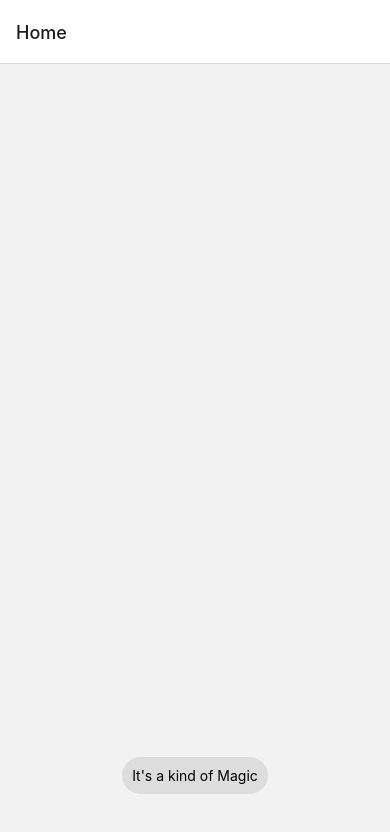
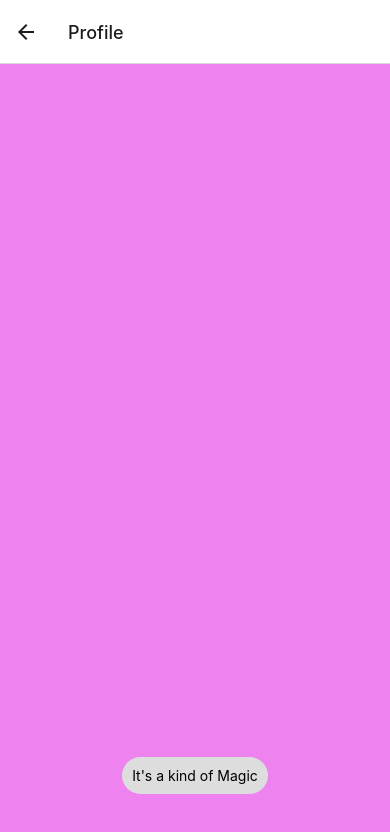
Before and after one commit to damiantriebl/Marbellinder, a React Native app: screen /Profile in a window 390 px wide. Shown: the top 832 px of the page. Built offline with nearby package versions, Linux system fonts and the light colour scheme.

Commit message:
fixed useReducer and changed order of screens, simplified DB flags

```diff
--- a/App.js
+++ b/App.js
@@ -12,9 +12,9 @@ const Stack = createNativeStackNavigator()
 export default function App() {
   return (
     <NavigationContainer>
-      <Stack.Navigator initialRouteName='Home'>
-        <Stack.Screen name='Home' component={Home} />
+      <Stack.Navigator initialRouteName='PlayersList'>
         <Stack.Screen name='PlayersList' component={PlayersList} />
+        <Stack.Screen name='Profile' component={Home} />
       </Stack.Navigator>
     </NavigationContainer>
   );
--- a/screens/Home.js
+++ b/screens/Home.js
@@ -1,6 +1,5 @@
-import React, { useState, useCallback } from 'react'
+import React, { useState, useEffect } from 'react'
 import { Text, View, StyleSheet, FlatList, TouchableOpacity } from 'react-native'
-import { useFocusEffect } from '@react-navigation/native';
 import getMatches from '../utils/getMatches'
 
 const Home = ({ navigation }) => {
@@ -16,11 +15,9 @@ const Home = ({ navigation }) => {
         setMatches(data);
     }
 
-    useFocusEffect(
-        useCallback(() => {
-            getData();
-        }, [])
-    );
+    useEffect(() => {
+        getData();
+    }, []);
 
     const renderItem = ({ item }) => {
         return (
@@ -31,7 +28,7 @@ const Home = ({ navigation }) => {
     }
 
     return (
-        <View style={{ flex: 1, alignItems: 'center', justifyContent: 'center', padding: 50 }}>
+        <View style={styles.container}>
             <FlatList
                 data={matches}
                 renderItem={renderItem}
@@ -50,6 +47,13 @@ const Home = ({ navigation }) => {
 }
 
 const styles = StyleSheet.create({
+    container: {
+        flex: 1,
+        alignItems: 'center',
+        justifyContent: 'center',
+        backgroundColor: 'violet',
+        padding: 50
+    },
     button: {
         alignItems: "center",
         backgroundColor: "#DDDDDD",
--- a/screens/PlayersList.js
+++ b/screens/PlayersList.js
@@ -1,5 +1,6 @@
-import React, { useEffect, useState } from 'react'
-import { Card, Text, View, TouchableOpacity, StyleSheet, FlatList } from 'react-native'
+import React, { useCallback, useState, useReducer } from 'react'
+import { Text, View, StyleSheet, FlatList, TouchableOpacity } from 'react-native'
+import { useFocusEffect } from '@react-navigation/native';
 import getPlayers from '../utils/getPlayers'
 import SwipeGesture from '../Common/swipeGesture';
 import updateMatch from '../utils/updateMatch';
@@ -7,10 +8,35 @@ import updateMatch from '../utils/updateMatch';
 // We can pass params: navigation.navigate('User', {id:8})
 //You can also think of the route object like a URL. Params shouldn't contain data that you think should not be in the URL
 
+const reducer = (state, action) => {
+    switch (action.type) {
+        case 'remove':
+            const listPlayers = state.players.filter(player => player.id !== action.payload)
+            return { players: listPlayers }
+        case 'add':
+            return { players: action.payload }
+        default:
+            return state
+    }
+}
+
 const PlayersList = ({ navigation }) => {
-    const [players, setPlayers] = useState([])
+    const [state, dispatch] = useReducer(reducer, { players: [] });
     const [error, setError] = useState('')
-    const [isLoading, setLoading] = useState(true);
+
+    const getData = async () => {
+        const data = await getPlayers()
+        if (data.errorMessage) {
+            setError(data.errorMessage)
+        }
+        dispatch({ type: 'add', payload: data })
+    }
+
+    useFocusEffect(
+        useCallback(() => {
+            getData();
+        }, [])
+    );
 
     const updateElementMatch = async (id, selector) => {
         const newMatch = await updateMatch(id, selector)
@@ -18,20 +44,18 @@ const PlayersList = ({ navigation }) => {
             //manage error
             console.log(newMatch.errorMessage)
         }
-        const listPlayers = players.filter(player => player.id !== id)
-        setPlayers(listPlayers)
+        dispatch({ type: 'remove', payload: id })
     }
 
     const onSwipePerformed = async (action, id) => {
-        console.log("ID", id)
         switch (action) {
             case 'left': {
-                await updateElementMatch(id, false)
+                dispatch({ type: 'remove', payload: id })
                 console.log('left Swipe performed');
                 break;
             }
             case 'right': {
-                updateElementMatch(id , true)
+                updateElementMatch(id, true)
                 console.log('right Swipe performed');
                 break;
             }
@@ -41,20 +65,6 @@ const PlayersList = ({ navigation }) => {
         }
     }
 
-    const getData = async () => {
-        const data = await getPlayers()
-        if (data.errorMessage) {
-            //do something to show an error message
-            setError(data.errorMessage)
-        }
-        setPlayers(data);
-    }
-
-    useEffect(() => {
-        getData();
-    }, []);
-
-
     const renderItem = ({ item }) => {
         return (
             <SwipeGesture onSwipePerformed={onSwipePerformed} itemId={item.id}>
@@ -63,28 +73,43 @@ const PlayersList = ({ navigation }) => {
         )
     }
 
-    if (!players) {
+    if (!state.players.length) {
         return <Text>Cargando</Text>
     }
     return (
-        <View style={{ flex: 1, alignItems: 'center', justifyContent: 'center', backgroundColor: 'violet', padding: 1 }}>
+        <View style={styles.container}>
             <Text>Players</Text>
             <FlatList style={{ width: "100%" }}
-                data={players}
+                data={state.players}
                 renderItem={renderItem}
                 keyExtractor={item => item.id}
             />
+            <TouchableOpacity
+                style={styles.button}
+                onPress={() => navigation.navigate('Profile')}
+            >
+                <Text>
+                    Profile
+                </Text>
+            </TouchableOpacity>
         </View>
     )
 }
 
 
 const styles = StyleSheet.create({
+    container: {
+        flex: 1,
+        alignItems: 'center',
+        justifyContent: 'center',
+        backgroundColor: 'violet',
+        padding: 50
+    },
     button: {
         alignItems: "center",
         backgroundColor: "#DDDDDD",
         padding: 10,
-        borderRadius: 200
+        borderRadius: 200,
     },
     item: {
         backgroundColor: '#f9c2ff',
--- a/utils/getMatches.js
+++ b/utils/getMatches.js
@@ -3,7 +3,7 @@ import { IP_ADDRESS } from '@env'
 const getMatches = async () => {
     try {
         //use your IP ADDRESS for JSON-SERVER to work
-        const response = await fetch(`http://${IP_ADDRESS}:3000/players?isMatch=true&isSelected=true`);
+        const response = await fetch(`http://${IP_ADDRESS}:3000/players?isMatch=true`);
         return response.json();
     } catch (error) {
         return { errorMessage: 'error fetching matches' }
--- a/utils/getPlayers.js
+++ b/utils/getPlayers.js
@@ -3,7 +3,7 @@ import { IP_ADDRESS } from '@env'
 const getPlayers = async () => {
     try {
         //use your IP ADDRESS for JSON-SERVER to work
-        const response = await fetch(`http://${IP_ADDRESS}:3000/players?isSelected=false`);
+        const response = await fetch(`http://${IP_ADDRESS}:3000/players?isMatch=false`);
         return response.json();
     } catch (error) {
         return { errorMessage: 'error fetching players' }
--- a/utils/updateMatch.js
+++ b/utils/updateMatch.js
@@ -8,7 +8,7 @@ const updateMatch = async (id, updateElementMatch) => {
             headers: {
                 'Content-Type': 'application/json'
             },
-            body: JSON.stringify({ isMatch: updateElementMatch, isSelected: true })
+            body: JSON.stringify({ isMatch: updateElementMatch })
         });
         return response.json();
     } catch (error) {
```
Also changed, not shown: mock.json (+5 -10 lines), 2 other files (tests, documents, lock files or other folders).
